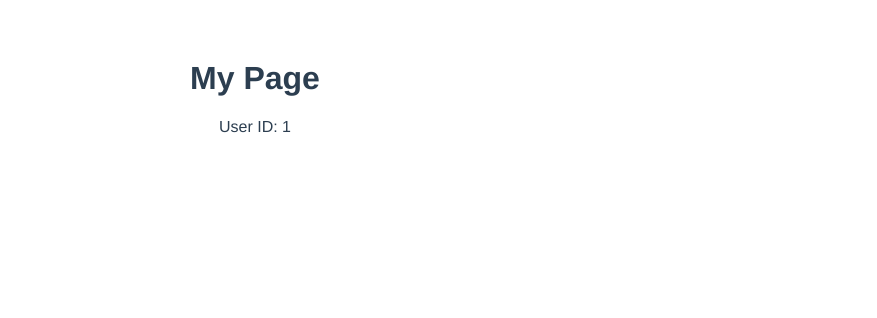
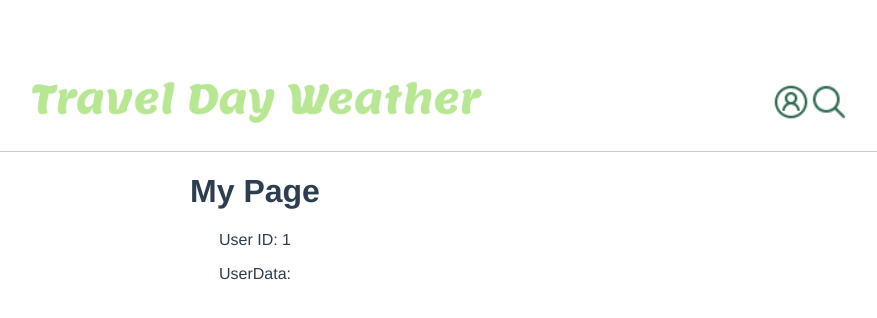
Before and after one commit to TravelDayWeather/tdw-frontend, a Vue app in the folder tdw-frontend/: page /mypage/1 in a window 1280 px wide. Shown: the top 318 px of the page, without its empty margins (385-1262 px from the left). Built offline with nearby package versions, Linux system fonts and the light colour scheme; what vue-cookies would draw is missing.

Commit message:
👩‍💻 마이페이지 (2)

```diff
--- a/tdw-frontend/src/components/Header/HomeViewHeader.vue
+++ b/tdw-frontend/src/components/Header/HomeViewHeader.vue
@@ -31,7 +31,20 @@ export default{
                 }
             }).then((res) => {
                 console.log(res.data);
-                this.$router.push({name: 'MyPage', params: {userId: res.data.userId} });
+                this.$router.push({name: 'MyPage',
+                params: {
+                    userId: res.data.userId,
+                },
+                query: {
+                    userData: JSON.stringify({
+                        name: res.data.name,
+                        email: res.data.email,
+                        nickname: res.data.nickname, // 'nikcname' -> 'nickname' 수정
+                        phone: res.data.phone,
+                        pw: res.data.pw
+                    })
+                }
+            });
             }).catch((error) => {
                 console.log(error);
                 alert('오류가 발생했습니다. 다시 시도해주세요.')
--- a/tdw-frontend/src/components/MyPage.vue
+++ b/tdw-frontend/src/components/MyPage.vue
@@ -1,17 +1,32 @@
 <template>
+    <HomeViewHeader></HomeViewHeader>
     <div>
       <h1>My Page</h1>
-      <p>User ID: {{ userId }}</p>
+      <p>User ID: {{ routeUserId }}</p>
+      <p>UserData: {{ parsedUserData }}</p>
     </div>
   </template>
 
   <script>
+  import HomeViewHeader from './Header/HomeViewHeader.vue';
+
   export default {
+    components: {
+        HomeViewHeader
+    },
       name: 'MyPage',
       computed: {
-          userId() {
-              return this.$route.params.userId;
+          routeUserId() {
+            return this.$route.params.userId;
+          },
+          parsedUserData() {
+            try {
+                return JSON.parse(this.$route.query.userData);
+            } catch (e) {
+                console.error('Error parsing userData:', e);
+                return null;
+            }
           }
-      }
+        }
   };
   </script>
```
